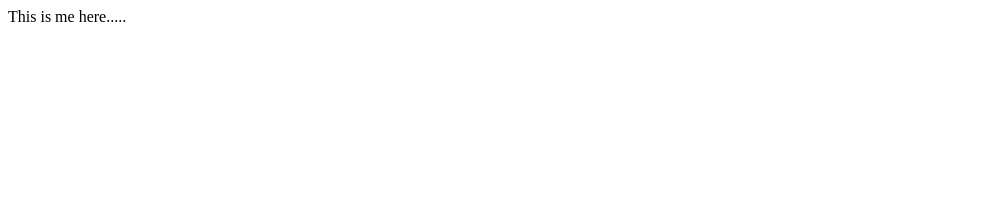
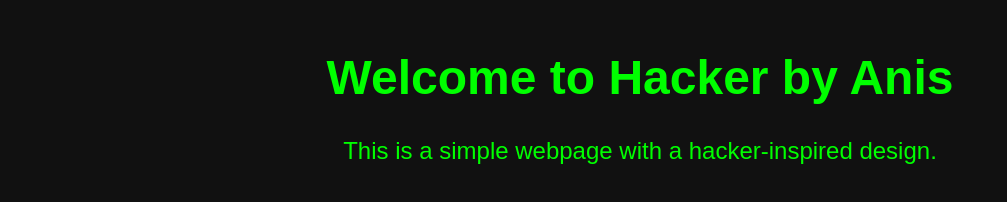
Before and after one commit to AnisIslam1/takeover_subdomain, a plain HTML site: page index.html in a window 1280 px wide. Shown: the whole page, without its empty margins (0-1007 px from the left). Drawn offline with Linux system fonts and the light colour scheme.

Commit message:
Update index.html

```diff
--- a/index.html
+++ b/index.html
@@ -1,3 +1,27 @@
-<html>
-  This is me here.....
+<!DOCTYPE html>
+<html lang="en">
+<head>
+    <meta charset="UTF-8">
+    <meta name="viewport" content="width=device-width, initial-scale=1.0">
+    <title>Hacker by Anis</title>
+    <style>
+        body {
+            font-family: Arial, sans-serif;
+            background-color: #111;
+            color: #00FF00;
+            text-align: center;
+            margin-top: 50px;
+        }
+        h1 {
+            font-size: 3em;
+        }
+        p {
+            font-size: 1.5em;
+        }
+    </style>
+</head>
+<body>
+    <h1>Welcome to Hacker by Anis</h1>
+    <p>This is a simple webpage with a hacker-inspired design.</p>
+</body>
 </html>
```
